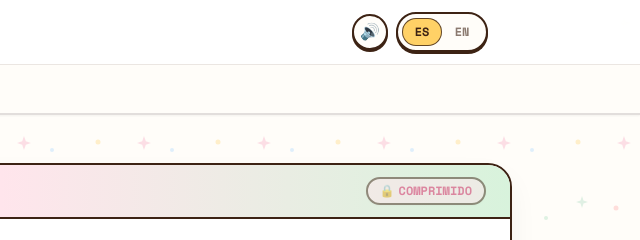
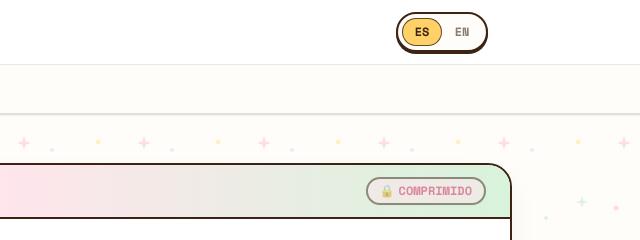
Before and after one commit to yael0903/mercaditoprogra, a plain HTML site: page index.html in a window 1280 px wide. Shown: the top 240 px of the page, 640-1280 px from the left. Drawn offline with nearby package versions, Linux system fonts and the light colour scheme.

Commit message:
chore: eliminar boton de silenciar para mantener sonidos retro siempre activos

```diff
--- a/index.html
+++ b/index.html
@@ -374,20 +374,8 @@
         </div>
       </a>
 
-      <!-- Controles derechos: Sonido Retro 8-bit + Selector ES / EN -->
-      <div class="flex items-center gap-1.5 sm:gap-2 shrink-0">
-        <!-- Botón de sonidos retro opcionales -->
-        <button
-          id="soundToggleBtn"
-          type="button"
-          aria-pressed="true"
-          aria-label="Activar o silenciar sonidos retro"
-          title="Sonidos retro"
-          class="w-8 h-8 sm:w-9 sm:h-9 rounded-full bg-cream hover:bg-zipGold/40 border-2 border-espresso flex items-center justify-center shadow-[0_2px_0_#3D2314] active:translate-y-0.5 cursor-pointer select-none transition-transform hover:scale-105 text-sm sm:text-base"
-        >
-          <span id="soundIcon" aria-hidden="true">🔊</span>
-        </button>
-
+      <!-- Selector animado ES / EN -->
+      <div class="flex items-center gap-2 shrink-0">
         <button
           id="langToggleBtn"
           type="button"
@@ -1894,14 +1882,11 @@
       let isUnzipping = false;
       let isContentUnzipped = false;
       let toastTimer = null;
-      let soundEnabled = true;
       let audioCtx = null;
       const selectedToppings = { lime: false, chili: false, chamoy: false };
       let pollCounts = { aguachile: 0, frutas: 0, combo: 0 };
 
       try {
-        const savedSound = localStorage.getItem('saborzip_sound_v1');
-        if (savedSound === 'false') soundEnabled = false;
         const savedPoll = localStorage.getItem('saborzip_poll_v1');
         if (savedPoll) {
           const parsed = JSON.parse(savedPoll);
@@ -1919,7 +1904,6 @@
        * Sintetizador retro 8-bit liviano usando Web Audio API (sin archivos externos).
        */
       function playRetroSound(type) {
-        if (!soundEnabled) return;
         try {
           const AudioCtor = window.AudioContext || window.webkitAudioContext;
           if (!AudioCtor) return;
@@ -2615,26 +2599,6 @@
           // 1. Aplicar idioma inicial (Español)
           applyLanguage('es', false);
 
-          // 1.5 Botón de sonido retro
-          const soundToggleBtn = document.getElementById('soundToggleBtn');
-          const soundIcon = document.getElementById('soundIcon');
-          const syncSoundUI = () => {
-            if (soundToggleBtn) soundToggleBtn.setAttribute('aria-pressed', String(soundEnabled));
-            if (soundIcon) soundIcon.textContent = soundEnabled ? '🔊' : '🔇';
-          };
-          syncSoundUI();
-
-          if (soundToggleBtn) {
-            soundToggleBtn.addEventListener('click', () => {
-              soundEnabled = !soundEnabled;
-              try {
-                localStorage.setItem('saborzip_sound_v1', String(soundEnabled));
-              } catch (e) {}
-              syncSoundUI();
-              if (soundEnabled) playRetroSound('click');
-            });
-          }
-
           // 2. Toggle de idioma ES / EN
           const langToggleBtn = document.getElementById('langToggleBtn');
           if (langToggleBtn) {
```
Also changed, not shown: sabor_zip_web_promocional_biling_e.html (+2 -38 lines).
